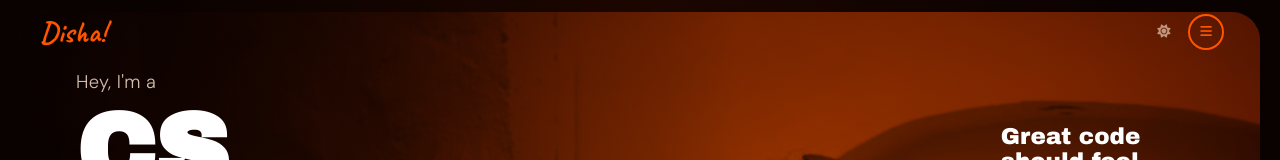
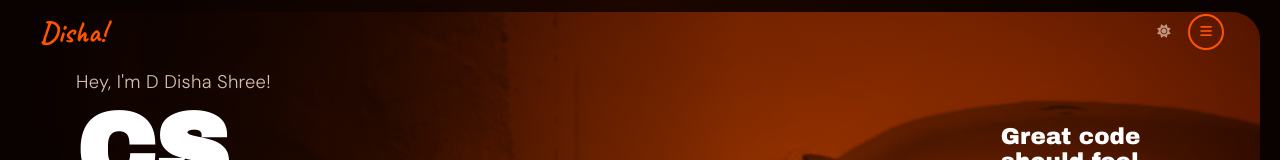
Before and after one commit to ddisha-07/disha-portfolio, a website: page index.html in a window 1280 px wide. Shown: the top 160 px of the page. Drawn offline with Linux system fonts and the light colour scheme.

Commit message:
Update hero subtitle to show custom greeting with name in index.html

```diff
--- a/index.html
+++ b/index.html
@@ -62,7 +62,7 @@
 
                 <!-- Main Header Title -->
                 <div class="hero-content">
-                    <p class="hero-subtitle">Hey, I'm a</p>
+                    <p class="hero-subtitle">Hey, I'm D Disha Shree!</p>
                     <h1 class="hero-title">CS Student.<br>Design Nerd.</h1>
                     <div class="hero-btn-container">
                         <button class="hero-explore-btn" id="hero-cta-btn">Explore Playbook</button>
```
